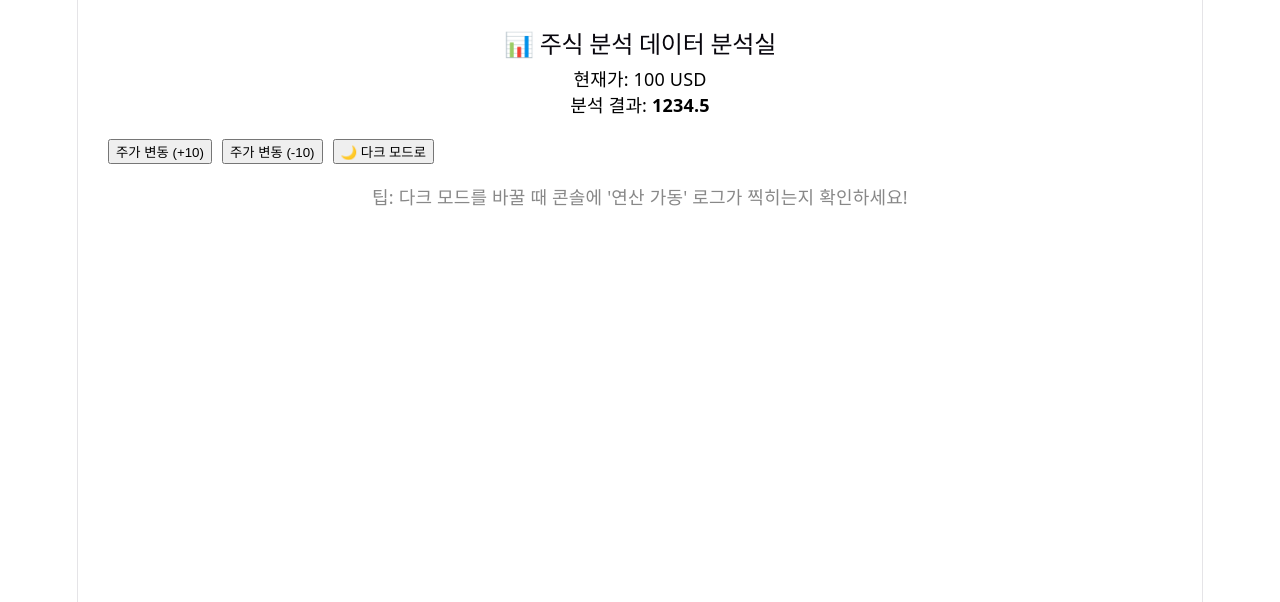
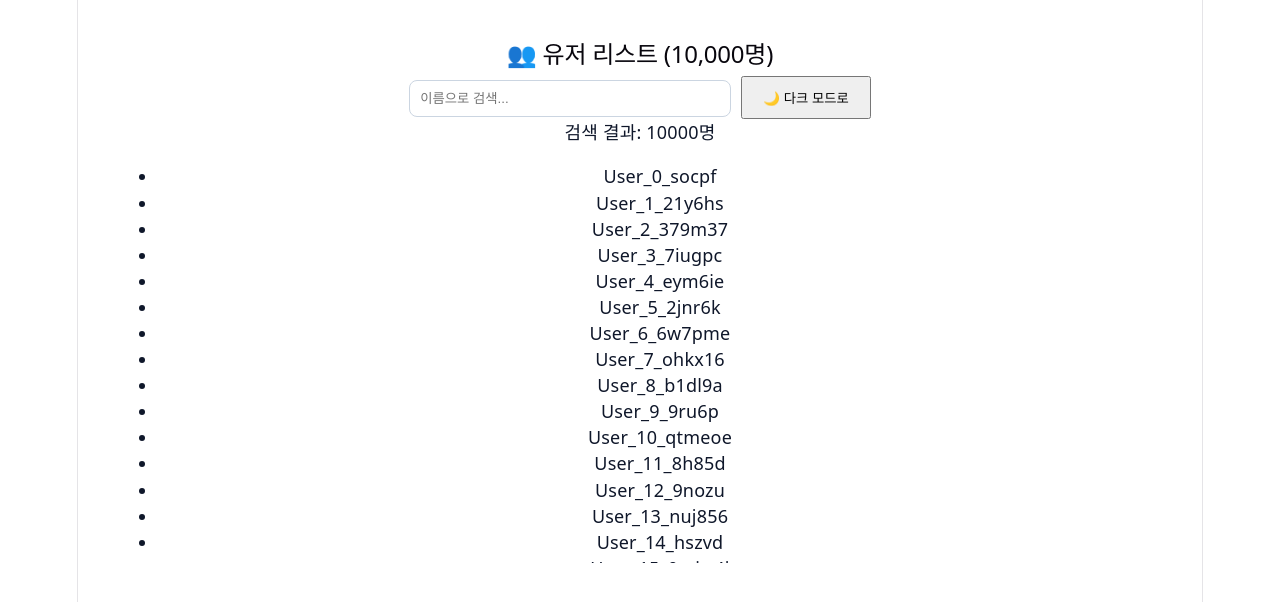
Before and after one commit to yunajoe/react-master-class-part2-inflearn, a React (Vite) app: page / in a window 1280 px wide. Shown: the top 602 px of the page. Built offline with nearby package versions, Linux system fonts and the light colour scheme.

Commit message:
mission: 복잡한 데이터 필터링

```diff
--- a/src/App.jsx
+++ b/src/App.jsx
@@ -1,8 +1,8 @@
 import "./App.css";
-import StockAnalyzer from "./components/StockAnalyzer.jsx";
+import OptimizedUserList from "./components/OptimizedUserList.jsx";
 
 function App() {
-  return <StockAnalyzer />;
+  return <OptimizedUserList />;
 }
 
 export default App;
--- /dev/null
+++ b/src/components/OptimizedUserList.jsx
@@ -0,0 +1,58 @@
+import { useMemo, useState } from "react";
+import { generateUsers } from "../utils/dataGenerator.js";
+
+const users = generateUsers(); //
+function OptimizedUserList() {
+  const [query, setQuery] = useState("");
+  const [isDark, setIsDark] = useState(false);
+
+  const filteredUsers = useMemo(() => {
+    return users.filter((user) =>
+      user.name.toLowerCase().includes(query.toLowerCase()),
+    );
+  }, [query]);
+
+  return (
+    <div
+      style={{
+        backgroundColor: isDark ? "#1e293b" : "#ffffff",
+        color: isDark ? "#f8fafc" : "#0f172a",
+        padding: "40px",
+        minHeight: "100vh",
+      }}
+    >
+      <h2>👥 유저 리스트 (10,000명)</h2>
+      <input
+        type="text"
+        placeholder="이름으로 검색..."
+        value={query}
+        onChange={(e) => setQuery(e.target.value)}
+        style={{
+          padding: "10px",
+          width: "300px",
+          borderRadius: "8px",
+          border: "1px solid #cbd5e1",
+        }}
+      />
+
+      <button
+        onClick={() => setIsDark(!isDark)}
+        style={{ marginLeft: "10px", padding: "10px 20px", cursor: "pointer" }}
+      >
+        {isDark ? "☀️ 라이트 모드로" : "🌙 다크 모드로"}
+      </button>
+
+      <p>검색 결과: {filteredUsers.length}명</p>
+      <ul style={{ maxHeight: "400px", overflowY: "auto" }}>
+        {filteredUsers.slice(0, 50).map((user) => (
+          <li key={user.id}>{user.name}</li>
+        ))}
+        {filteredUsers.length > 50 && (
+          <li>...외 {filteredUsers.length - 50}명</li>
+        )}
+      </ul>
+    </div>
+  );
+}
+
+export default OptimizedUserList;
--- /dev/null
+++ b/src/utils/dataGenerator.js
@@ -0,0 +1,6 @@
+export const generateUsers = () =>
+  Array.from({ length: 10000 }, (_, i) => ({
+    id: i,
+    name: `User_${i}_${Math.random().toString(36).substring(7)}`,
+    age: Math.floor(Math.random() * 50) + 20,
+  }));
```
Also changed, not shown: src/components/StockAnalyzer copy.jsx (added, +53 -0 lines).
